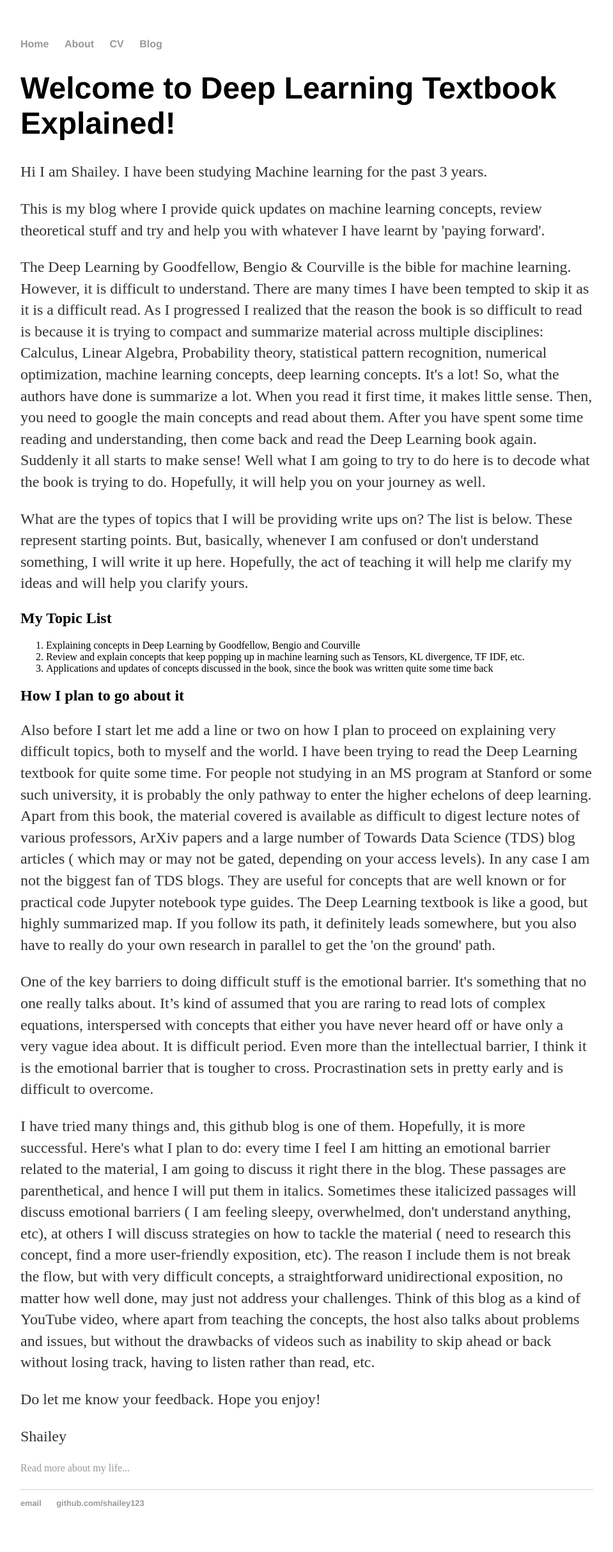
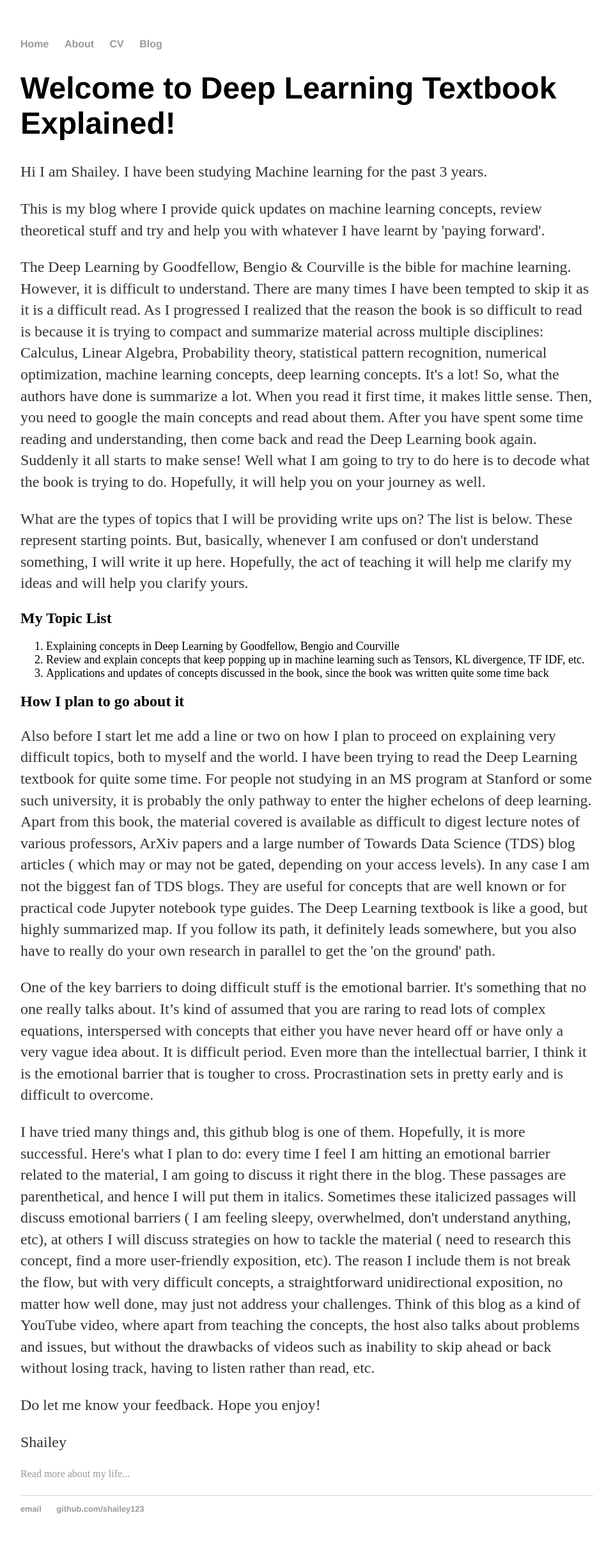
Before and after one commit to shailey123/shailey123.github.io, a Jekyll site: the page built from index.html, in a window 1280 px wide. Shown: the whole page at 64% size, without its empty margins (160-1119 px from the left). Built offline with Jekyll 4.4.1, drawn with Linux system fonts in a browser that asks for light colours.

Commit message:
Update index.html

```diff
--- a/index.html
+++ b/index.html
@@ -11,9 +11,9 @@
 
 	<h2>My Topic List</h2>
 		<ol>
-			<li>Explaining concepts in Deep Learning by Goodfellow, Bengio and Courville</li>
-			<li>Review and explain concepts that keep popping up in machine learning such as Tensors, KL divergence, TF IDF, etc.</li>
-                        <li>Applications and updates of concepts discussed in the book, since the book was written quite some time back</li>
+			<font size="+1.5"><li>Explaining concepts in Deep Learning by Goodfellow, Bengio and Courville</li></font>
+			<font size="+1.5"><li>Review and explain concepts that keep popping up in machine learning such as Tensors, KL divergence, TF IDF, etc.</li></font>
+                        <font size="+1.5"><li>Applications and updates of concepts discussed in the book, since the book was written quite some time back</li></font>
 		</ol>
 
 	<h2>How I plan to go about it</h2>
```
